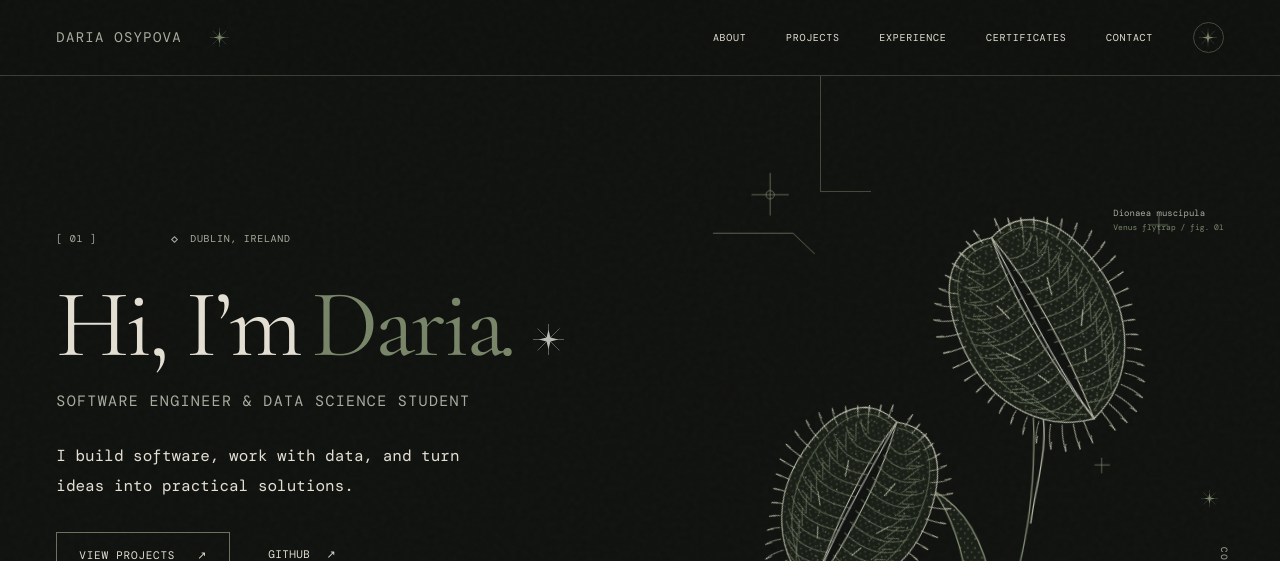
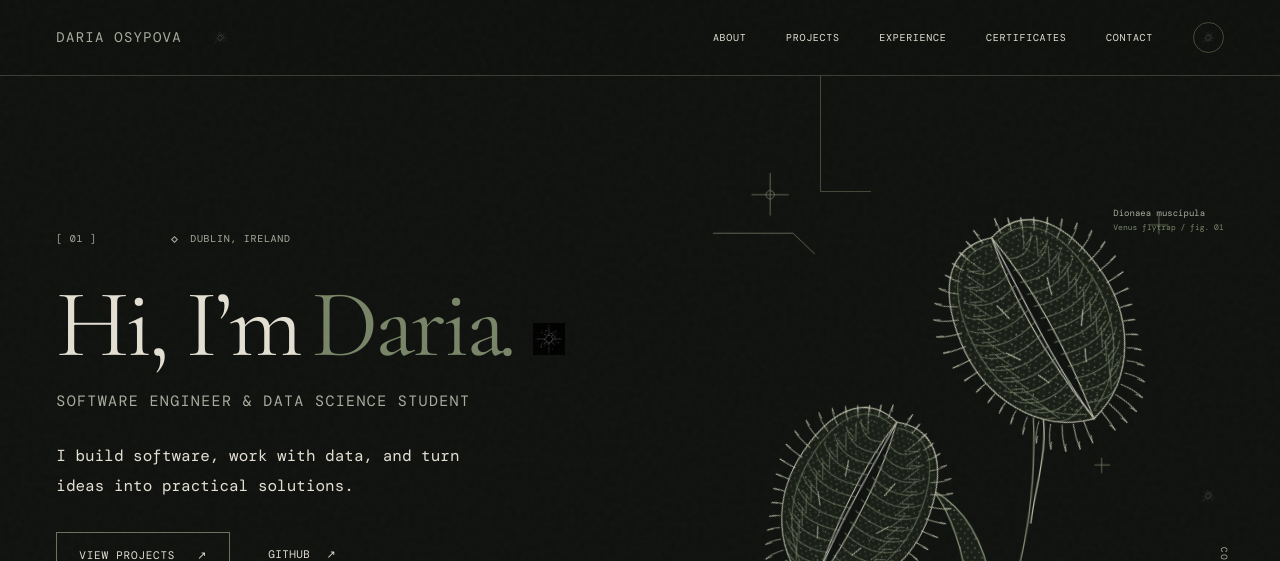
Before and after one commit to Askada21/MyPortfolio, a React (Vite) app: page / in a window 1280 px wide. Shown: the top 561 px of the page. Built offline with nearby package versions, Linux system fonts and the light colour scheme.

Commit message:
feat: replace decorative stars with custom dotted artwork

```diff
--- a/src/components/Footer.tsx
+++ b/src/components/Footer.tsx
@@ -1,3 +1,5 @@
+import { Star } from './Ornaments'
+
 export default function Footer() {
   return (
     <footer className="footer">
@@ -6,11 +8,7 @@ export default function Footer() {
           <span>DARIA OSYPOVA</span> © 2026 Daria Osypova
         </p>
         <p>
-          MADE WITH CARE{' '}
-          <span className="footer-flower" aria-hidden="true">
-            ✳
-          </span>{' '}
-          IN DUBLIN
+          MADE WITH CARE <Star className="footer-flower" size={20} /> IN DUBLIN
         </p>
         <a href="#home" aria-label="Back to top">
           BACK TO TOP ↑
--- a/src/components/Ornaments.tsx
+++ b/src/components/Ornaments.tsx
@@ -1,9 +1,14 @@
-export function Star({ className = '' }: { className?: string }) {
+import DottedArtwork from './DottedArtwork'
+
+export function Star({ className = '', size }: { className?: string; size?: number }) {
   return (
-    <svg className={`star ${className}`} viewBox="0 0 48 48" fill="none" aria-hidden="true">
-      <path d="M24 0v48M0 24h48M7 7l34 34M7 41 41 7" stroke="currentColor" strokeWidth=".7" />
-      <path d="m24 9 3 12 12 3-12 3-3 12-3-12-12-3 12-3Z" fill="currentColor" />
-    </svg>
+    <span
+      className={`star ${className}`}
+      style={size === undefined ? undefined : { width: size, height: size }}
+      aria-hidden="true"
+    >
+      <DottedArtwork file="dotted-star.jpg" width={736} height={736} loading="eager" />
+    </span>
   )
 }
 
--- a/src/styles/artwork.css
+++ b/src/styles/artwork.css
@@ -34,3 +34,44 @@
     margin-bottom: 15px;
   }
 }
+
+.star {
+  display: inline-block;
+  width: 28px;
+  height: 28px;
+  min-width: 20px;
+  min-height: 20px;
+  max-width: 40px;
+  max-height: 40px;
+  line-height: 0;
+  vertical-align: middle;
+  pointer-events: none;
+}
+
+.star .dotted-artwork {
+  width: 100%;
+  height: 100%;
+  max-width: none;
+  opacity: 0.9;
+}
+
+.wordmark .star,
+.header-seal .star,
+.preview-star,
+.workspace-diagram .star,
+.art-star,
+.contact-art > .star,
+.footer-flower {
+  width: 20px;
+  height: 20px;
+}
+
+.hero h1 .star {
+  width: clamp(24px, 2.5vw, 32px);
+  height: clamp(24px, 2.5vw, 32px);
+}
+
+.portrait-star {
+  width: 40px;
+  height: 40px;
+}
```
Also changed, not shown: public/assets/images/dotted-star.jpg (renamed from public/assets/images/cc_? ⠀⠀†⠀⠀.jpg).
